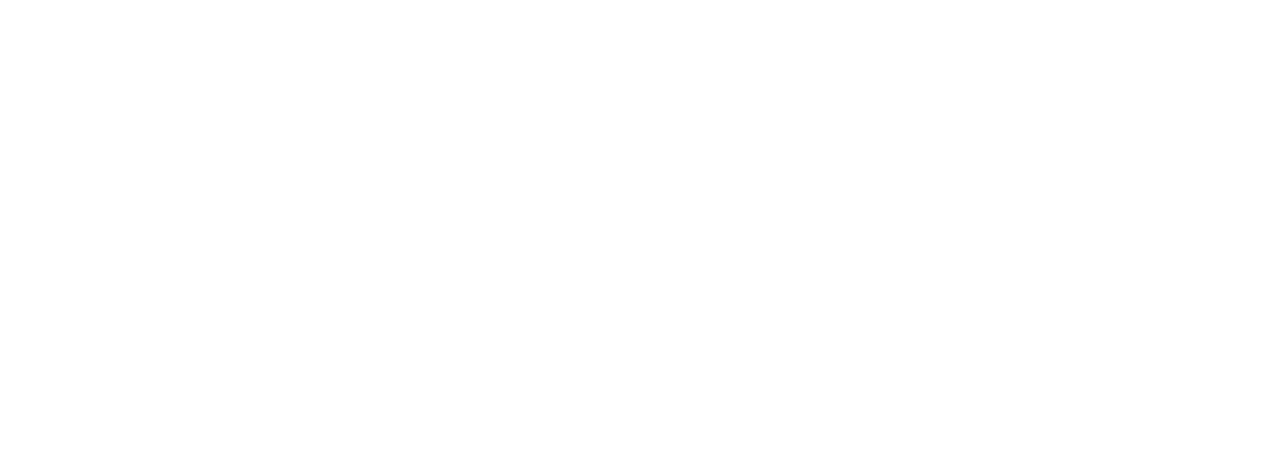
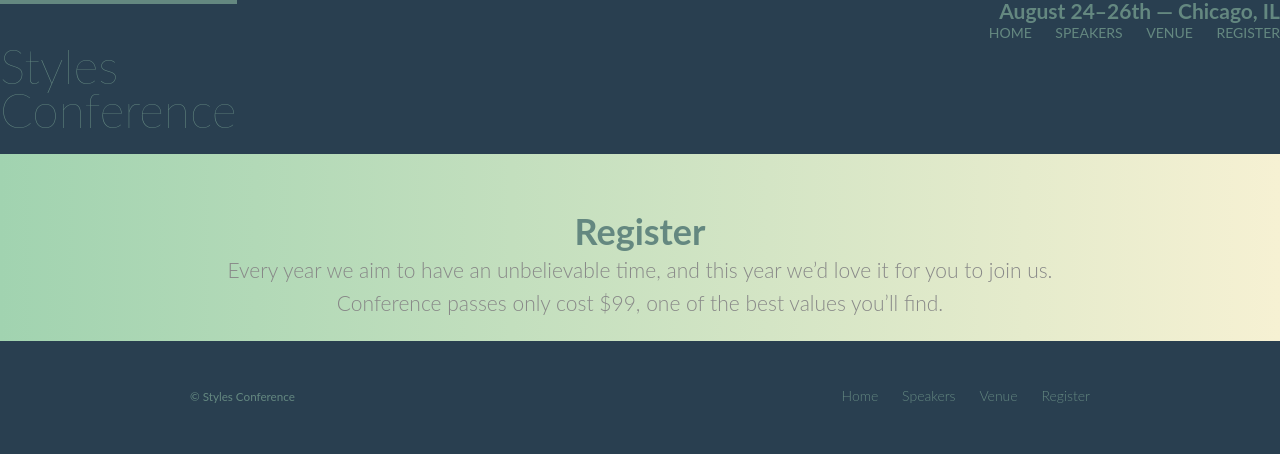
Before and after one commit to shadab-me/alt-campus, a plain HTML site: page html_css/main-project/schedule.html in a window 1280 px wide. Drawn offline with Linux system fonts and the light colour scheme.

Commit message:
Schedule layout start

```diff
--- a/html_css/main-project/schedule.html
+++ b/html_css/main-project/schedule.html
@@ -0,0 +1,49 @@
+<!DOCTYPE html>
+<head>
+<title>Schedule</title>
+<meta charset="utf-8">
+<link href="./asset/stylesheet/main.css" rel="stylesheet">
+<body>
+<header class="container-group">
+    <h1 class="logo">
+        <a href="index.html">Styles <br> Conference</a>
+        </h1>
+    <h3 class="tagline">August 24&ndash;26th &mdash; Chicago, IL</h3>
+    <nav class="primary-nav nav">
+        <ul>
+
+            <li><a href="index.html">Home</a></li>
+           <li><a href="./schedule.html">Speakers</a></li>
+           <li><a href="./venue.html">Venue</a></li>
+           <li><a href="./register.html">Register</a></li>
+           </ul>
+    </nav>
+
+
+
+</header>
+<section class="row-alt">
+    <div class="lead container">
+    <h1>Register</h1>
+    <p>Every year we aim to have an unbelievable time, and this year we&#8217;d love it for you to join us. Conference passes only cost $99, one of the best values you&#8217;ll find.</p>
+    </div>
+    </section>
+
+
+
+
+    <footer class ="primary-footer container group">
+
+        <small>&copy; Styles Conference</small>
+        <nav class="nav">
+            <ul>
+    <li><a href="index.html">Home</a></li>
+    <li><a href="./speaker.html">Speakers</a></li>
+    <li><a href="./venue.html">Venue</a></li>
+    <li><a href="./register.html">Register</a></li>
+    </nav>
+    </ul>
+    </footer>
+</body>
+
+</head>
```
Also changed, not shown: html_css/main-project/register.html (+1 -1 lines).
